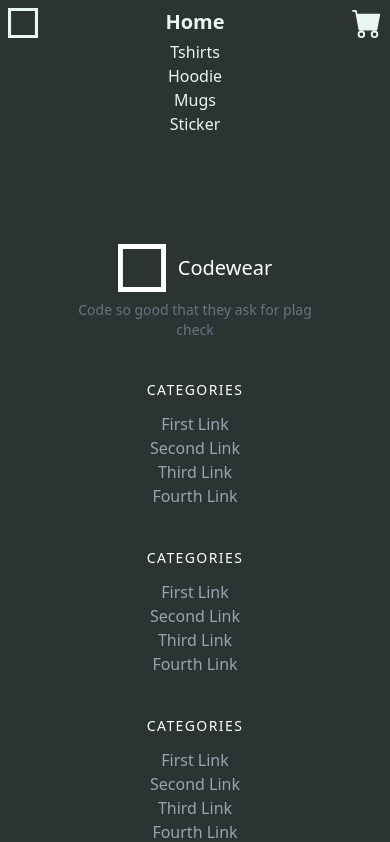
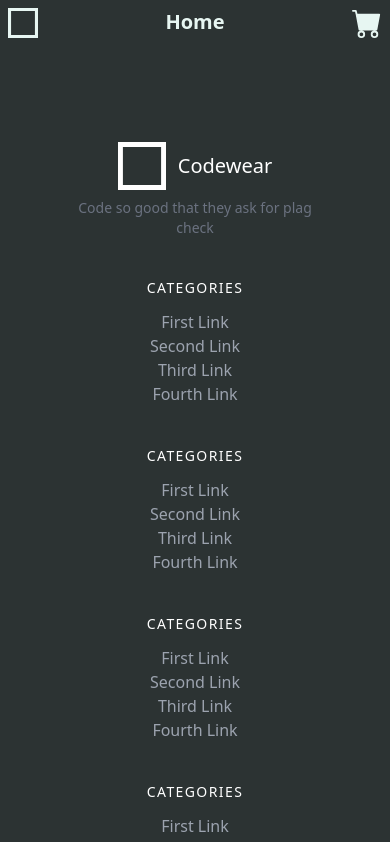
Before and after one commit to ipriyam26/myshop, a Next.js app: page / in a window 390 px wide. Shown: the top 842 px of the page. Built offline with nearby package versions, Linux system fonts and the light colour scheme.

Commit message:
navbar fixed

```diff
--- a/components/Navbar.tsx
+++ b/components/Navbar.tsx
@@ -24,7 +24,8 @@ function Navbar() {
         <SiCodesandbox className="logo text-3xl md:text-4xl" />
         <div className='lg:flex lg:space-x-4'>
             <div className="text-xl md:text-2xl font-bold">{route}</div>
-            <ul className=" bg-dark_color-500 lg:flex-row lg:space-x-4 text-very_light_color-500 md:space-y-1 lg:space-y-0 py-1 flex flex-col text-center">
+            <div className="hidden lg:block">
+              <ul className=" bg-dark_color-500 flex  lg:flex-row lg:space-x-4 text-very_light_color-500 md:space-y-1 lg:space-y-0 py-1  flex-col text-center">
 
               {
 
@@ -42,6 +43,7 @@ function Navbar() {
 
               }
               </ul>
+            </div>
         </div>
         <BsCartFill className="logo text-3xl md:text-4xl" />
       </nav>
```
Also changed, not shown: pages/index.tsx (+1 -10 lines). Lines whose indentation alone changed are shown as unchanged.
